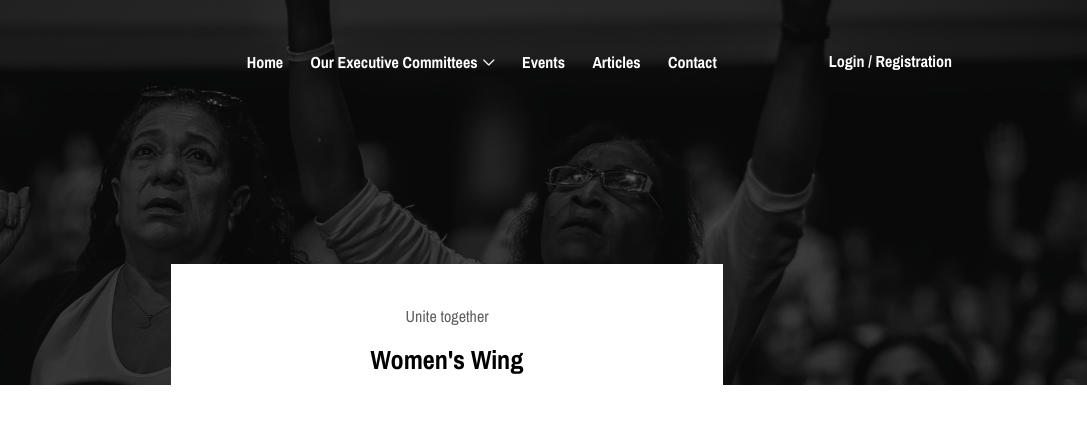
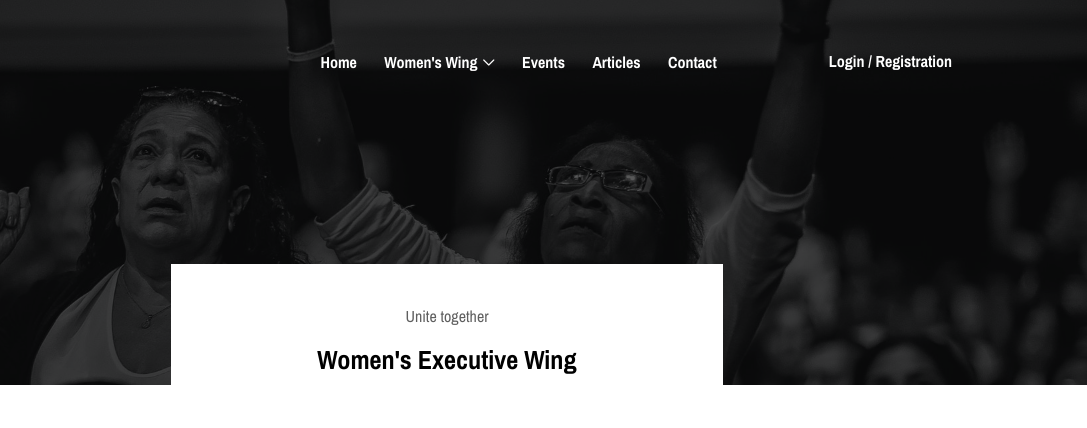
Before and after one commit to Sobal636/APA_Website, a plain HTML site: page Womens Wings.html in a window 1280 px wide. Shown: the top 428 px of the page, 193-1280 px from the left. Drawn offline with nearby package versions, Linux system fonts and the light colour scheme; files whose address does not match are found by name.

Commit message:
the word Executive added to the website

```diff
--- a/Womens Wings.html
+++ b/Womens Wings.html
@@ -62,11 +62,11 @@
                             <div class="classynav">
                                 <ul>
                                     <li><a href="index.html">Home</a></li>
-                                    <li><a href="#">Our Executive Committees</a>
+                                    <li><a href="#">Women's Wing</a>
                                         <ul class="dropdown">
                                             <li><a href="State Committees.html">State Committees</a></li>
                                             <li><a href="Distric Committee.html">District Committees</a></li>
-                                            <li><a href="Womens Wings.html">Womens Wing</a></li>
+                                            <li><a href="Womens Wings.html">Women's Wing</a></li>
                                             <li><a href="Youth Wings.html">Youth Wing</a></li>
                                         </ul>
                                     </li>
@@ -99,7 +99,7 @@
     <section class="breadcumb-area bg-img bg-overlay" style="background-image: url(img/bg-img/003.jpg);">
         <div class="bradcumbContent">
             <p>Unite together</p>
-            <h3>Women's Wing</h3>
+            <h3>Women's Executive Wing</h3>
         </div>
     </section>
     <!-- ##### Breadcumb Area End ##### -->
```
Also changed, not shown: Distric Committee.html (+2 -2 lines), State Committees.html (+2 -2 lines), Youth Wings.html (+2 -2 lines).
